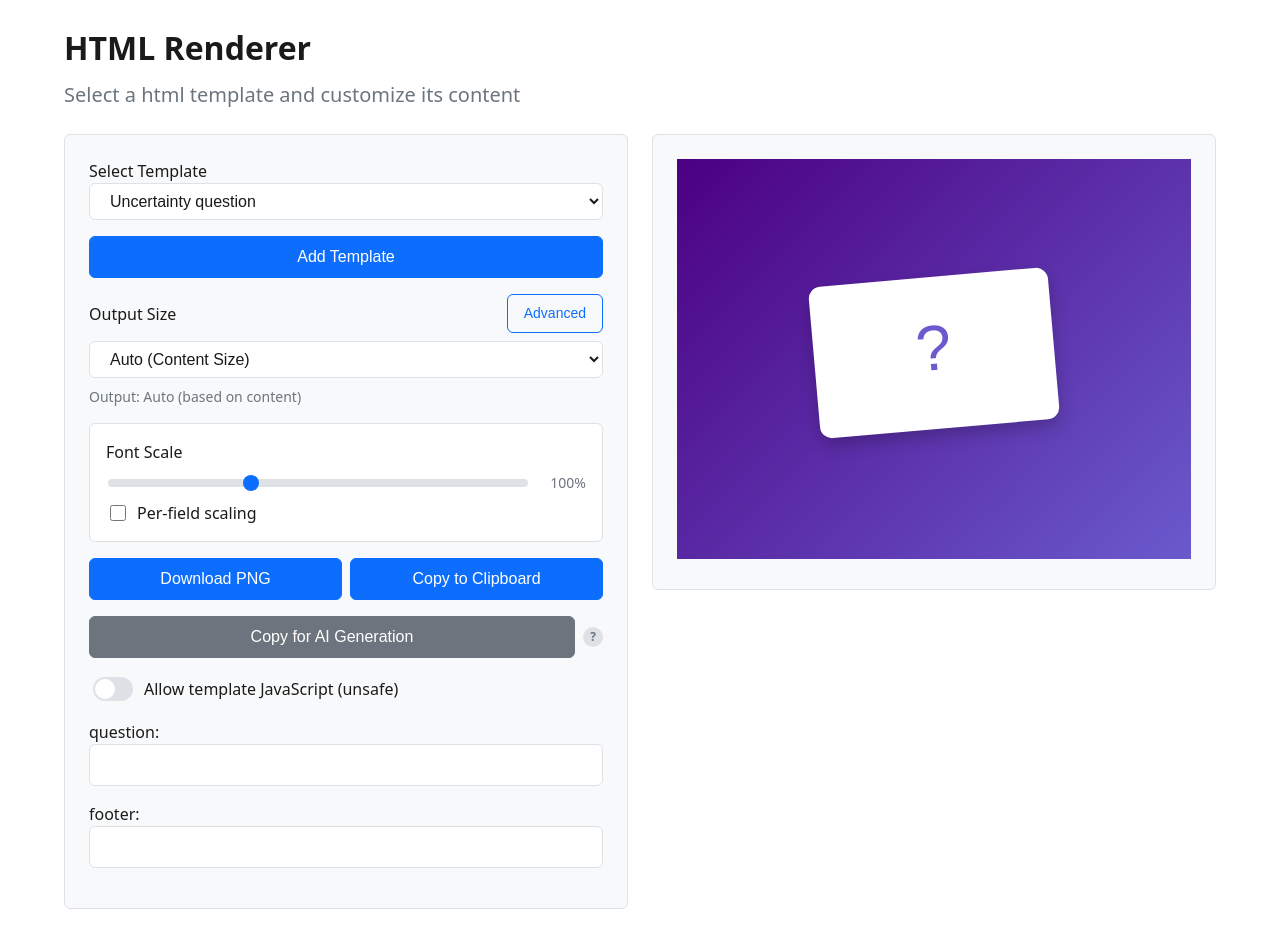
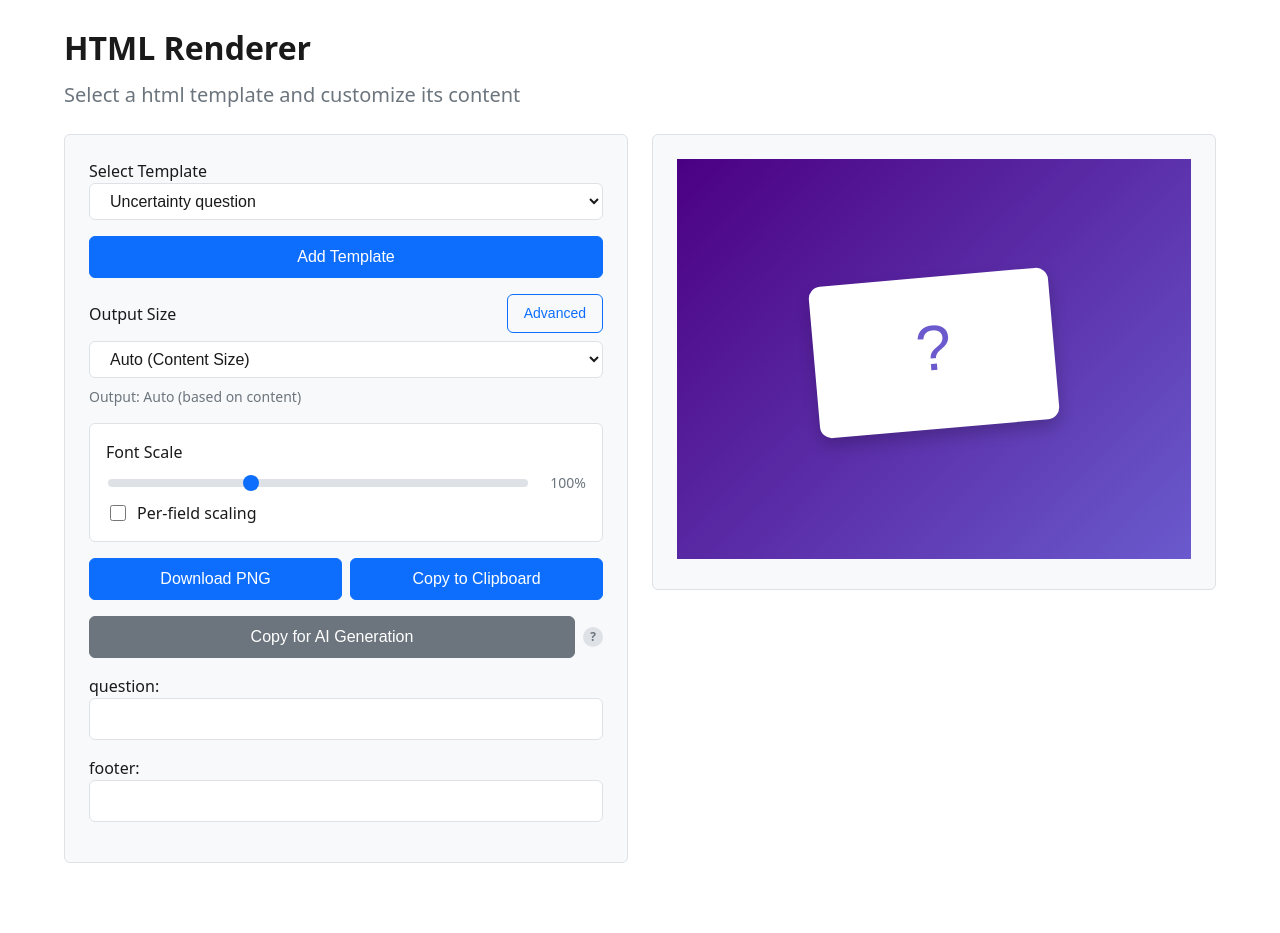
Before and after one commit to sadevana/html-renderer, a React (Vite) app: page / in a window 1280 px wide. After the commit the page ends 887 px from the top, so only its background shows below. Built offline with nearby package versions, Linux system fonts and the light colour scheme.

Commit message:
disable js

```diff
--- a/src/App.tsx
+++ b/src/App.tsx
@@ -3,7 +3,6 @@ import { Header } from './components/Header';
 import { TemplateSelector } from './components/TemplateSelector';
 import { TemplateControls } from './components/TemplateControls';
 import { InputFields } from './components/InputFields';
-import { JavaScriptToggle } from './components/JavaScriptToggle';
 import { WarningBanner } from './components/WarningBanner';
 import { PreviewPane } from './components/PreviewPane';
 import { SizeSettings } from './components/SizeSettings';
@@ -29,7 +28,6 @@ export function App() {
   } = useTemplates();
 
   const [inputValues, setInputValues] = useState<Record<string, string>>({});
-  const [jsEnabled, setJsEnabled] = useState(false);
   const [iframeLoaded, setIframeLoaded] = useState(false);
   const [captureSize, setCaptureSize] = useState<CaptureSize | null>(null);
   const [copyForAIStatus, setCopyForAIStatus] = useState<'idle' | 'copying' | 'success'>('idle');
@@ -69,7 +67,6 @@ export function App() {
     previewRef,
     currentTemplate,
     inputValues,
-    jsEnabled,
     iframeLoaded,
     captureSize,
   });
@@ -105,11 +102,6 @@ export function App() {
 
   const handlePreviewLoad = () => {
     setIframeLoaded(true);
-  };
-
-  const handleJsToggle = (enabled: boolean) => {
-    setJsEnabled(enabled);
-    setIframeLoaded(false);
   };
 
   const copyForAI = async () => {
@@ -182,10 +174,6 @@ export function App() {
               <span className="help-icon" title="Copies template guidelines for AI assistants to generate compatible HTML templates with proper viewport units and variable syntax.">?</span>
             </div>
 
-            <JavaScriptToggle enabled={jsEnabled} onChange={handleJsToggle} />
-
-            <WarningBanner type="js" visible={jsEnabled} />
-
             <InputFields
               variables={variables}
               values={inputValues}
@@ -194,7 +182,7 @@ export function App() {
               onFontScaleChange={handlePerFieldFontScaleChange}
             />
 
-            <WarningBanner type="cors" externalUrls={externalUrls} />
+            <WarningBanner externalUrls={externalUrls} />
           </article>
         </div>
 
@@ -203,7 +191,6 @@ export function App() {
             <PreviewPane
               ref={previewRef}
               html={renderedHtml}
-              jsEnabled={jsEnabled}
               onLoad={handlePreviewLoad}
               captureSize={captureSize}
             />
--- a/src/capture.ts
+++ b/src/capture.ts
@@ -42,14 +42,9 @@ async function createCanvas(
 
 export async function copyPreviewToClipboard(
   iframe: HTMLIFrameElement,
-  jsEnabled: boolean,
   iframeLoaded: boolean,
   captureSize: CaptureSize | null
 ): Promise<CopyResult> {
-  if (jsEnabled) {
-    return { success: false, error: 'Copy is disabled when JavaScript is enabled for security reasons.' };
-  }
-
   if (!iframeLoaded) {
     return { success: false, error: 'Please wait for preview to load' };
   }
@@ -89,15 +84,9 @@ export async function capturePreview(
   iframe: HTMLIFrameElement,
   template: Template,
   inputValues: Record<string, string>,
-  jsEnabled: boolean,
   iframeLoaded: boolean,
   captureSize: CaptureSize | null
 ): Promise<void> {
-  if (jsEnabled) {
-    alert('Capture is disabled when JavaScript is enabled for security reasons.');
-    return;
-  }
-
   if (!iframeLoaded) {
     alert('Please wait for preview to load');
     return;
--- a/src/components/JavaScriptToggle.tsx
+++ /dev/null
@@ -1,36 +0,0 @@
-interface JavaScriptToggleProps {
-  enabled: boolean;
-  onChange: (enabled: boolean) => void;
-}
-
-export function JavaScriptToggle({ enabled, onChange }: JavaScriptToggleProps) {
-  const handleChange = (e: React.ChangeEvent<HTMLInputElement>) => {
-    const newValue = e.target.checked;
-
-    if (newValue) {
-      const confirmed = confirm(
-        'Enabling JavaScript allows templates to run arbitrary code. ' +
-          'This can be unsafe for untrusted templates. Continue?'
-      );
-      if (!confirmed) {
-        return;
-      }
-    }
-
-    onChange(newValue);
-  };
-
-  return (
-    <div className="js-toggle-container">
-      <label>
-        <input
-          type="checkbox"
-          role="switch"
-          checked={enabled}
-          onChange={handleChange}
-        />
-        Allow template JavaScript (unsafe)
-      </label>
-    </div>
-  );
-}
--- a/src/components/PreviewPane.tsx
+++ b/src/components/PreviewPane.tsx
@@ -3,14 +3,13 @@ import type { CaptureSize } from '../types';
 
 interface PreviewPaneProps {
   html: string;
-  jsEnabled: boolean;
   onLoad: () => void;
   captureSize: CaptureSize | null;
 }
 
 export const PreviewPane = forwardRef<HTMLIFrameElement, PreviewPaneProps>(
-  function PreviewPane({ html, jsEnabled, onLoad, captureSize }, ref) {
-    const sandbox = jsEnabled ? 'allow-scripts' : 'allow-same-origin';
+  function PreviewPane({ html, onLoad, captureSize }, ref) {
+    const sandbox = 'allow-same-origin';
 
     // When captureSize is set, scale the preview to fit within maxPreviewHeight
     // while maintaining internal viewport dimensions for vw/vh units
--- a/src/components/WarningBanner.tsx
+++ b/src/components/WarningBanner.tsx
@@ -1,31 +1,13 @@
-interface JsWarningProps {
-  type: 'js';
-  visible: boolean;
-}
-
-interface CorsWarningProps {
-  type: 'cors';
+interface WarningBannerProps {
   externalUrls: string[];
 }
 
-type WarningBannerProps = JsWarningProps | CorsWarningProps;
-
-export function WarningBanner(props: WarningBannerProps) {
-  if (props.type === 'js') {
-    if (!props.visible) return null;
-    return (
-      <div className="warning">
-        Warning: JavaScript is enabled. Templates can run arbitrary code.
-        Capture is disabled for security.
-      </div>
-    );
-  }
-
-  if (props.externalUrls.length === 0) return null;
+export function WarningBanner({ externalUrls }: WarningBannerProps) {
+  if (externalUrls.length === 0) return null;
 
   return (
     <div className="cors-warning">
-      Warning: Template contains {props.externalUrls.length} external asset(s).
+      Warning: Template contains {externalUrls.length} external asset(s).
       Capture may fail due to CORS if these don't send CORS headers.
     </div>
   );
--- a/src/hooks/useCapture.ts
+++ b/src/hooks/useCapture.ts
@@ -8,7 +8,6 @@ interface UseCaptureParams {
   previewRef: RefObject<HTMLIFrameElement | null>;
   currentTemplate: Template | null;
   inputValues: Record<string, string>;
-  jsEnabled: boolean;
   iframeLoaded: boolean;
   captureSize: CaptureSize | null;
 }
@@ -26,13 +25,12 @@ export function useCapture({
   previewRef,
   currentTemplate,
   inputValues,
-  jsEnabled,
   iframeLoaded,
   captureSize,
 }: UseCaptureParams): UseCaptureReturn {
   const [copyStatus, setCopyStatus] = useState<CopyStatus>('idle');
 
-  const canCapture = !jsEnabled && iframeLoaded && currentTemplate !== null;
+  const canCapture = iframeLoaded && currentTemplate !== null;
 
   const clipboardSupported = useMemo(() => {
     return typeof navigator !== 'undefined' &&
@@ -41,9 +39,6 @@ export function useCapture({
   }, []);
 
   const captureTitle = useMemo(() => {
-    if (jsEnabled) {
-      return 'Capture is disabled when JavaScript is enabled';
-    }
     if (!iframeLoaded) {
       return 'Waiting for preview to load';
     }
@@ -51,7 +46,7 @@ export function useCapture({
       return 'No template selected';
     }
     return '';
-  }, [jsEnabled, iframeLoaded, currentTemplate]);
+  }, [iframeLoaded, currentTemplate]);
 
   const capture = useCallback(() => {
     if (!previewRef.current || !currentTemplate) return;
@@ -59,11 +54,10 @@ export function useCapture({
       previewRef.current,
       currentTemplate,
       inputValues,
-      jsEnabled,
       iframeLoaded,
       captureSize
     );
-  }, [previewRef, currentTemplate, inputValues, jsEnabled, iframeLoaded, captureSize]);
+  }, [previewRef, currentTemplate, inputValues, iframeLoaded, captureSize]);
 
   const copyToClipboard = useCallback(async () => {
     if (!previewRef.current || !canCapture) return;
@@ -72,7 +66,6 @@ export function useCapture({
 
     const result = await copyPreviewToClipboard(
       previewRef.current,
-      jsEnabled,
       iframeLoaded,
       captureSize
     );
@@ -85,7 +78,7 @@ export function useCapture({
       alert(result.error);
       setTimeout(() => setCopyStatus('idle'), 2000);
     }
-  }, [previewRef, canCapture, jsEnabled, iframeLoaded, captureSize]);
+  }, [previewRef, canCapture, iframeLoaded, captureSize]);
 
   return { capture, copyToClipboard, canCapture, captureTitle, clipboardSupported, copyStatus };
 }
--- a/src/styles.css
+++ b/src/styles.css
@@ -150,48 +150,7 @@ textarea:focus {
   box-shadow: 0 0 0 3px rgba(13, 110, 253, 0.15);
 }
 
-/* Toggle Switch */
-input[type="checkbox"][role="switch"] {
-  appearance: none;
-  width: 2.5rem;
-  height: 1.5rem;
-  background-color: var(--color-border);
-  border-radius: 1rem;
-  position: relative;
-  cursor: pointer;
-  transition: background-color var(--transition);
-  flex-shrink: 0;
-}
-
-input[type="checkbox"][role="switch"]::before {
-  content: "";
-  position: absolute;
-  top: 2px;
-  left: 2px;
-  width: calc(1.5rem - 4px);
-  height: calc(1.5rem - 4px);
-  background-color: #fff;
-  border-radius: 50%;
-  transition: transform var(--transition);
-}
-
-input[type="checkbox"][role="switch"]:checked {
-  background-color: var(--color-primary);
-}
-
-input[type="checkbox"][role="switch"]:checked::before {
-  transform: translateX(1rem);
-}
-
 /* Warning Boxes */
-.warning {
-  color: #d33;
-  padding: var(--spacing-sm);
-  margin-bottom: var(--spacing-md);
-  border-left: 3px solid #d33;
-  background: rgba(221, 51, 51, 0.05);
-}
-
 .cors-warning {
   color: #c60;
   padding: var(--spacing-sm);
@@ -214,20 +173,6 @@ input[type="checkbox"][role="switch"]:checked::before {
 
 .template-buttons button {
   flex: 1;
-}
-
-/* JS Toggle */
-.js-toggle-container {
-  margin-top: var(--spacing-md);
-  margin-bottom: var(--spacing-md);
-}
-
-.js-toggle-container label {
-  display: flex;
-  align-items: center;
-  gap: var(--spacing-sm);
-  cursor: pointer;
-  font-weight: normal;
 }
 
 /* Utilities */
```
